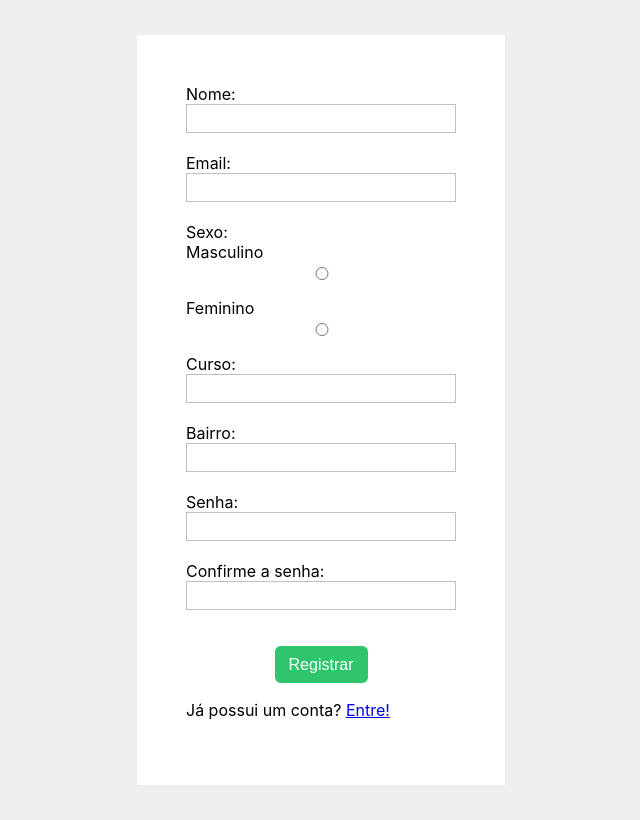
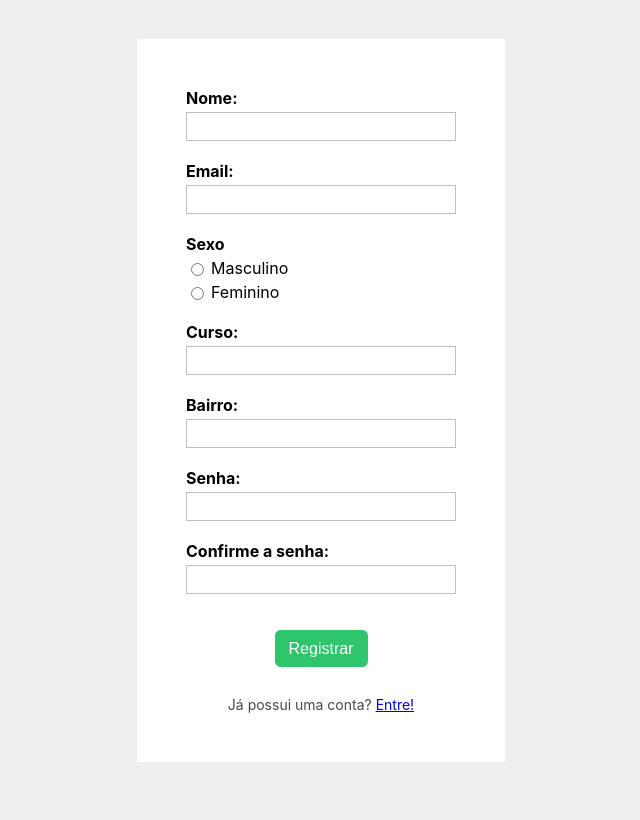
Before and after one commit to guilherme13c/TP1-ES, a React (Create React App) app in the folder frontend/: page /register in a window 1280 px wide. Shown: the whole page, without its empty margins (319-959 px from the left). Built offline with nearby package versions, Linux system fonts and the light colour scheme.

Commit message:
Melhorar CSS do register.jsx

```diff
--- a/frontend/src/pages/register.jsx
+++ b/frontend/src/pages/register.jsx
@@ -53,37 +53,38 @@ function Register() {
     return (
         <FormWrapper>
             <form onSubmit={handleSubmit}>
-                <label>Nome:
+                <label><span>Nome:</span>
                     <input name='person_name' type='text' onChange={handleChange} value={formData.person_name}/>
                 </label>
-                <label>Email:
+                <label><span>Email:</span>
                     <input name='email' type='text' onChange={handleChange} value={formData.email}/>
                 </label>
-                <label>Sexo:
-                    <div onChange={handleChange}>
-                        <label>Masculino
-                            <input name='gender' type='radio' value='M' id='Male'/>
-                        </label>
-                        <label>Feminino
-                            <input name='gender' type='radio' value='F' id='Female'/>
-                        </label>
-                    </div>
-                </label>
-                <label>Curso:
+                <div className="label" onChange={handleChange}>
+                    <span>Sexo</span>
+                    <label className="check">
+                        <input name='gender' type='radio' value='M' id='Male'/>
+                        <span>Masculino</span>
+                    </label>
+                    <label className="check">
+                        <input name='gender' type='radio' value='F' id='Female'/>
+                        <span>Feminino</span>
+                    </label>
+                </div>
+                <label><span>Curso:</span>
                     <input name='course' type='text' onChange={handleChange} value={formData.course}/>
                 </label>
-                <label>Bairro:
+                <label><span>Bairro:</span>
                     <input name='neighbourhood' type='text' onChange={handleChange} value={formData.neighbourhood}/>
                 </label>
-                <label>Senha:
+                <label><span>Senha:</span>
                     <input name='password' type='password' onChange={handleChange} value={formData.password}/>
                 </label>
-                <label>Confirme a senha:
+                <label><span>Confirme a senha:</span>
                     <input name='passwordConfirm' type='password' onChange={handleChange} value={formData.passwordConfirm}/>
                 </label>
                 <button type='submit'>Registrar</button>
+                <p className="small">Já possui uma conta? <a href='/login'>Entre!</a></p>
             </form>
-            <p>Já possui um conta? <a href='/login'>Entre!</a></p>
         </FormWrapper>
     );
 }
```
